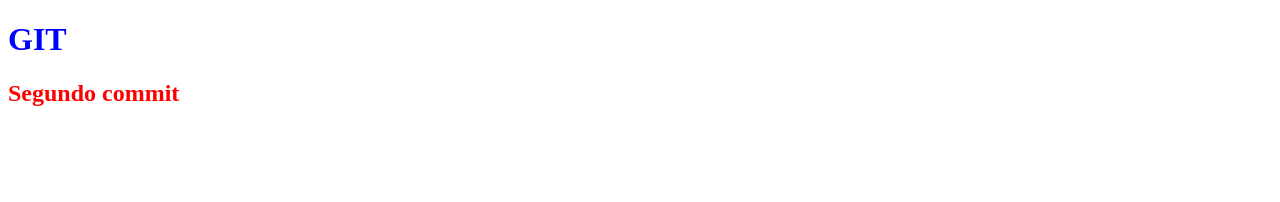
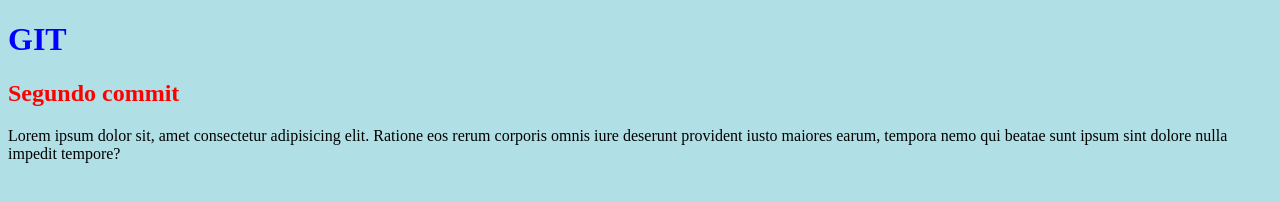
Before and after one commit to ezeortigoza/12345, a plain HTML site: page index.html in a window 1280 px wide. Drawn offline with Linux system fonts and the light colour scheme.

Commit message:
cambios finales

```diff
--- a/index.html
+++ b/index.html
@@ -9,5 +9,15 @@
 <body>
     <h1 style="color: blue;">GIT</h1>
     <h2 style="color: red;">Segundo commit</h2>
+    <p>
+        Lorem ipsum dolor sit, amet consectetur adipisicing elit. Ratione eos rerum corporis omnis iure deserunt provident iusto maiores earum, tempora nemo qui beatae sunt ipsum sint dolore nulla impedit tempore?
+    </p>
+    <style>
+        body{
+            background-color: powderblue;
+        }
+
+
+    </style>
 </body>
 </html>
```
